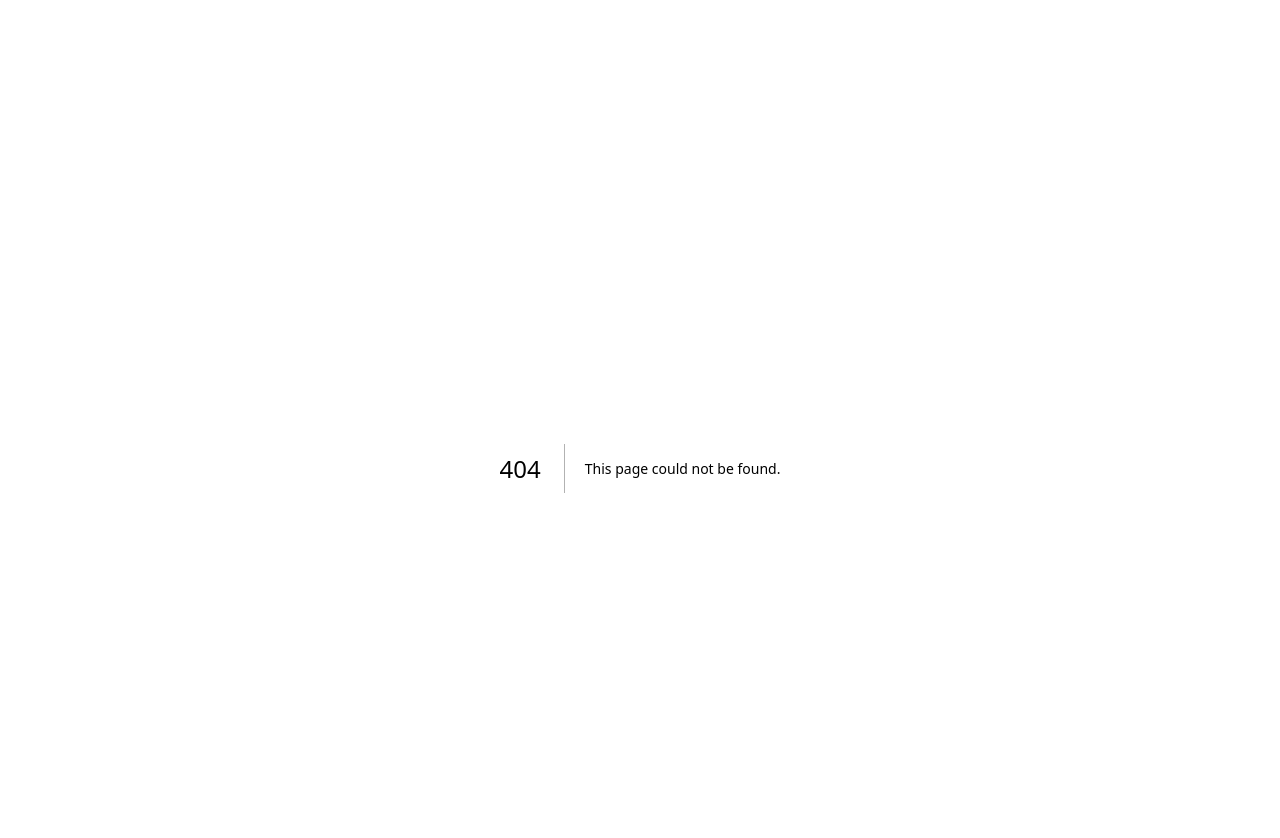
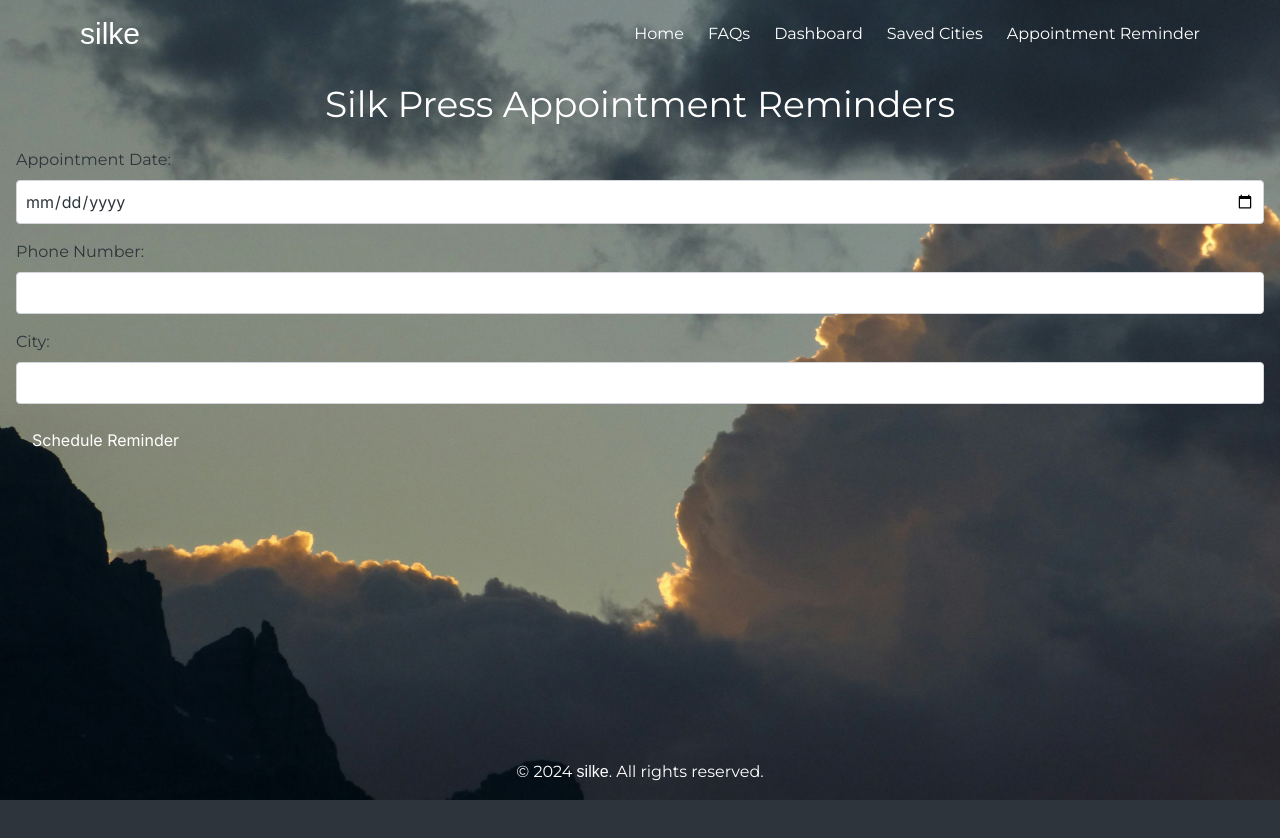
Before and after one commit to LeanneCodes/silke, a Next.js app: page /reminder in a window 1280 px wide. Before the commit this address had no page. Shown: the top 838 px of the page. After the commit the page ends 800 px from the top, so only its background shows below. Built offline with nearby package versions, Linux system fonts and the light colour scheme; a web font is replaced by a local one.

Commit message:
start twilio setup

```diff
--- a/app/components/Navbar.tsx
+++ b/app/components/Navbar.tsx
@@ -27,6 +27,7 @@ const Navbar = () => {
           <Link href="/faqs" className='font-montserrat hover:text-mustard'>FAQs</Link>
           <Link href="/dashboard" className='font-montserrat hover:text-mustard'>Dashboard</Link>
           <Link href="/saved-cities" className='font-montserrat hover:text-mustard'>Saved Cities</Link>
+          <Link href="/reminder" className='font-montserrat hover:text-mustard'>Appointment Reminder</Link>
         </div>
         <div className='md:hidden'>
           <button onClick={toggleMenu}>
--- a/app/globals.css
+++ b/app/globals.css
@@ -17,6 +17,7 @@ html, body {
 
 body {
     color: white;
+    background-color: #2e343c;
     background-image: url('/weather-hero.jpg');
     background-position: center;
     background-repeat: no-repeat;
--- /dev/null
+++ b/app/reminder/page.tsx
@@ -0,0 +1,69 @@
+'use client'
+
+import React, { useState } from 'react';
+
+const Reminders: React.FC = () => {
+  const [appointmentDate, setAppointmentDate] = useState('');
+  const [phoneNumber, setPhoneNumber] = useState('');
+  const [city, setCity] = useState('');
+  const [message, setMessage] = useState('');
+
+  const handleSubmit = async (e: React.FormEvent) => {
+    e.preventDefault();
+
+    const response = await fetch('/api/schedule-reminder', {
+      method: 'POST',
+      headers: {
+        'Content-Type': 'application/json',
+      },
+      body: JSON.stringify({ appointmentDate, phoneNumber, city }),
+    });
+
+    const data = await response.json();
+    setMessage(data.message || 'Failed to schedule reminder');
+  };
+
+  return (
+    <div className="container mx-auto p-4">
+      <h1 className="text-4xl font-montserrat mb-6 text-center">Silk Press Appointment Reminders</h1>
+      <form onSubmit={handleSubmit} className="space-y-4 text-darkGrey">
+        <div>
+          <label className="block mb-2 font-montserrat">Appointment Date:</label>
+          <input
+            type="date"
+            value={appointmentDate}
+            onChange={(e) => setAppointmentDate(e.target.value)}
+            required
+            className="w-full p-2 border border-gray-300 rounded"
+          />
+        </div>
+        <div>
+          <label className="block mb-2 font-montserrat">Phone Number:</label>
+          <input
+            type="tel"
+            value={phoneNumber}
+            onChange={(e) => setPhoneNumber(e.target.value)}
+            required
+            className="w-full p-2 border border-gray-300 rounded"
+          />
+        </div>
+        <div>
+          <label className="block mb-2 font-montserrat">City:</label>
+          <input
+            type="text"
+            value={city}
+            onChange={(e) => setCity(e.target.value)}
+            required
+            className="w-full p-2 border border-gray-300 rounded"
+          />
+        </div>
+        <button type="submit" className="px-4 py-2 bg-primary text-white hover:text-mustard rounded">
+          Schedule Reminder
+        </button>
+      </form>
+      {message && <p className="mt-4 text-center">{message}</p>}
+    </div>
+  );
+};
+
+export default Reminders;
--- a/package.json
+++ b/package.json
@@ -15,7 +15,8 @@
     "node-fetch": "^3.3.2",
     "react": "^18",
     "react-dom": "^18",
-    "react-icons": "^5.2.1"
+    "react-icons": "^5.2.1",
+    "twilio": "^5.2.2"
   },
   "devDependencies": {
     "@types/d3": "^7.4.3",
--- /dev/null
+++ b/pages/api/schedule-reminder.ts
@@ -0,0 +1,82 @@
+import { NextApiRequest, NextApiResponse } from 'next';
+import twilio from 'twilio';
+
+const accountSid = process.env.NEXT_PUBLIC_TWILIO_ACCOUNT_SID;
+const authToken = process.env.NEXT_PUBLIC_TWILIO_AUTH_TOKEN;
+const client = twilio(accountSid, authToken);
+
+const weatherApiKey = process.env.NEXT_PUBLIC_WEATHER_API_KEY;
+
+export default async function handler(req: NextApiRequest, res: NextApiResponse) {
+  if (req.method === 'POST') {
+    const { appointmentDate, phoneNumber, city } = req.body;
+
+    try {
+      const forecast = await fetchWeatherForecast(city);
+      const appointmentForecast = getForecastForDate(forecast, appointmentDate);
+
+      if (!isSafeToSilkPress(appointmentForecast)) {
+        console.log(`Sending SMS to ${phoneNumber}`);
+        await sendSMSReminder(phoneNumber);
+      }
+
+      return res.status(200).json({ message: 'Reminder scheduled successfully' });
+    } catch (error) {
+      console.error('Error scheduling reminder:', error);
+      return res.status(500).json({ error: 'Failed to schedule reminder' });
+    }
+  } else {
+    res.setHeader('Allow', ['POST']);
+    res.status(405).end(`Method ${req.method} Not Allowed`);
+  }
+}
+
+async function fetchWeatherForecast(city: string) {
+  const response = await fetch(`https://api.openweathermap.org/data/2.5/forecast?q=${city}&appid=${weatherApiKey}`);
+  if (!response.ok) {
+    throw new Error('Failed to fetch weather forecast');
+  }
+  const data = await response.json();
+  console.log(`Fetched weather forecast for ${city}:`, data);
+  return data.list;
+}
+
+function getForecastForDate(forecast: any, date: string) {
+  const targetDate = new Date(date).setHours(0, 0, 0, 0);
+  return forecast.find((entry: any) => {
+    const entryDate = new Date(entry.dt_txt).setHours(0, 0, 0, 0);
+    return entryDate === targetDate;
+  });
+}
+
+function calculateDewPoint(temp: number, humidity: number) {
+  const tempCelsius = temp - 273.15;
+  const alpha = ((17.625 * tempCelsius) / (243.04 + tempCelsius)) + Math.log(humidity / 100);
+  const dewPointCelsius = (243.04 * alpha) / (17.625 - alpha);
+  return Math.round(dewPointCelsius);
+}
+
+function isSafeToSilkPress(forecast: any) {
+  if (!forecast) return true; // Default to safe if no forecast is found
+
+  const temp = forecast.main.temp;
+  const humidity = forecast.main.humidity;
+  const dewPoint = calculateDewPoint(temp, humidity);
+
+  console.log(`Calculated dew point: ${dewPoint}`);
+  return dewPoint < 18;
+}
+
+async function sendSMSReminder(phoneNumber: string) {
+  try {
+    const message = await client.messages.create({
+      body: 'Your silk press appointment may need to be rescheduled due to weather conditions.',
+      from: process.env.NEXT_PUBLIC_TWILIO_PHONE_NUMBER,
+      to: phoneNumber,
+    });
+    console.log('SMS sent successfully:', message.sid);
+  } catch (error) {
+    console.error('Error sending SMS:', error);
+    throw error;
+  }
+}
```
Also changed, not shown: 1 other file (tests, documents, lock files or other folders).
